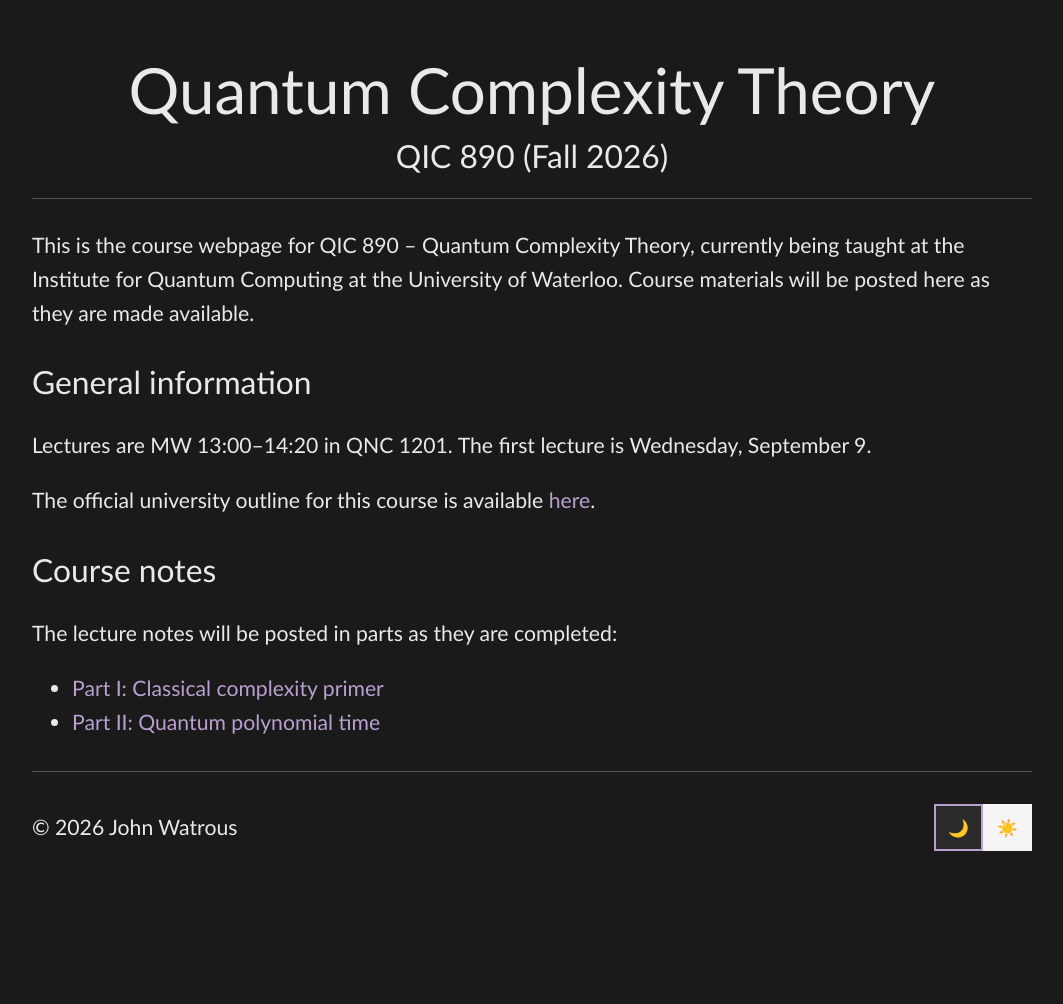
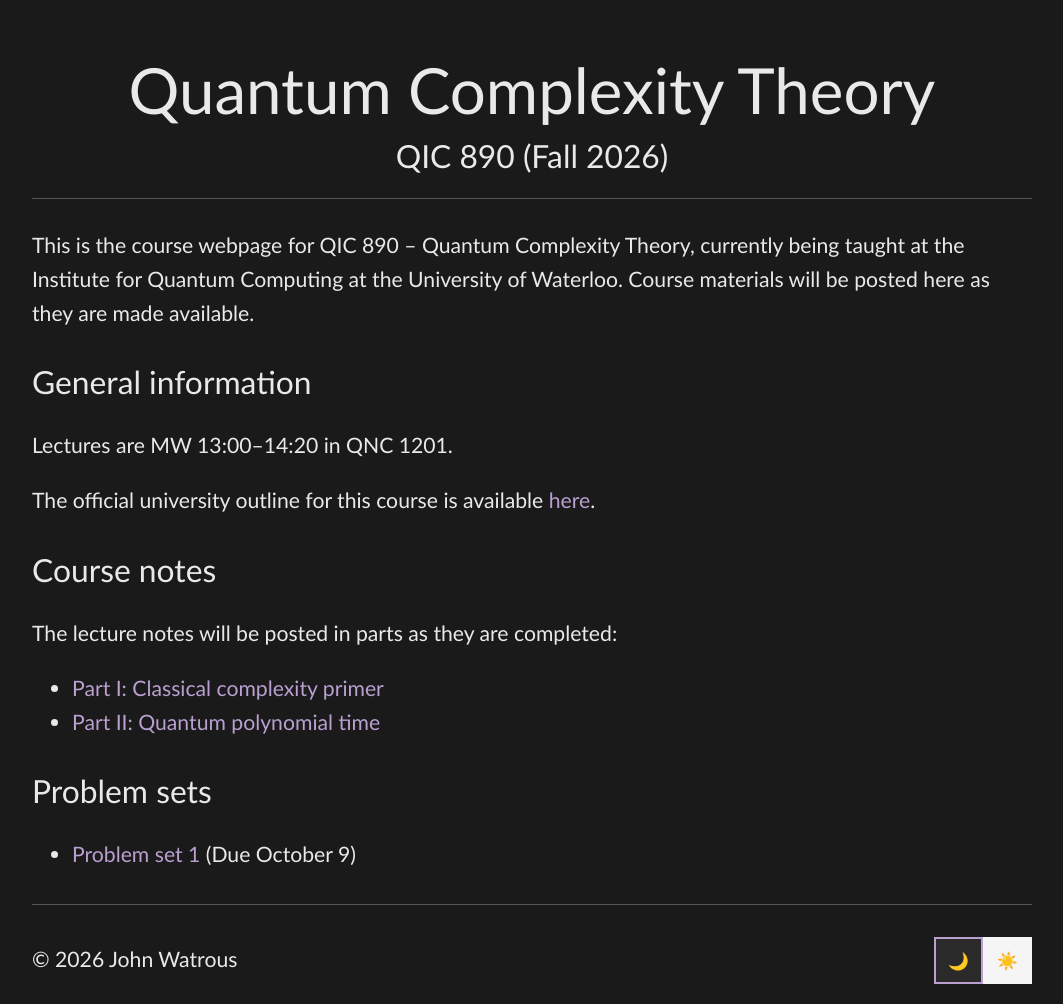
Before and after one commit to jhwatrous/jhwatrous.github.io, a Jekyll site: the page built from quantum-complexity.md, in a window 1280 px wide. Shown: the whole page, without its empty margins (108-1171 px from the left). Built offline with Jekyll 4.4.1, drawn with Linux system fonts in a browser that asks for light colours; before the commit the page ends 900 px from its top, so only the background shows below that.

Commit message:
Posted QCT problem set 1

```diff
--- a/quantum-complexity.md
+++ b/quantum-complexity.md
@@ -9,7 +9,7 @@ This is the course webpage for QIC 890 – Quantum Complexity Theory, currently
 
 ## General information
 
-Lectures are MW 13:00–14:20 in QNC 1201. The first lecture is Wednesday, September 9.
+Lectures are MW 13:00–14:20 in QNC 1201.
 
 The official university outline for this course is available [here](https://outline.uwaterloo.ca/viewer/view/nbvh7f).
 
@@ -19,3 +19,7 @@ The lecture notes will be posted in parts as they are completed:
 
 - [Part I: Classical complexity primer]({{ '/quantum-complexity-part-1.pdf' | relative_url }})
 - [Part II: Quantum polynomial time]({{ '/quantum-complexity-part-2.pdf' | relative_url }})
+
+## Problem sets
+
+- [Problem set 1]({{ '/QCT-problem-set-1.pdf' | relative_url }}) (Due October 9)
```
Also changed, not shown: 1 other file.
